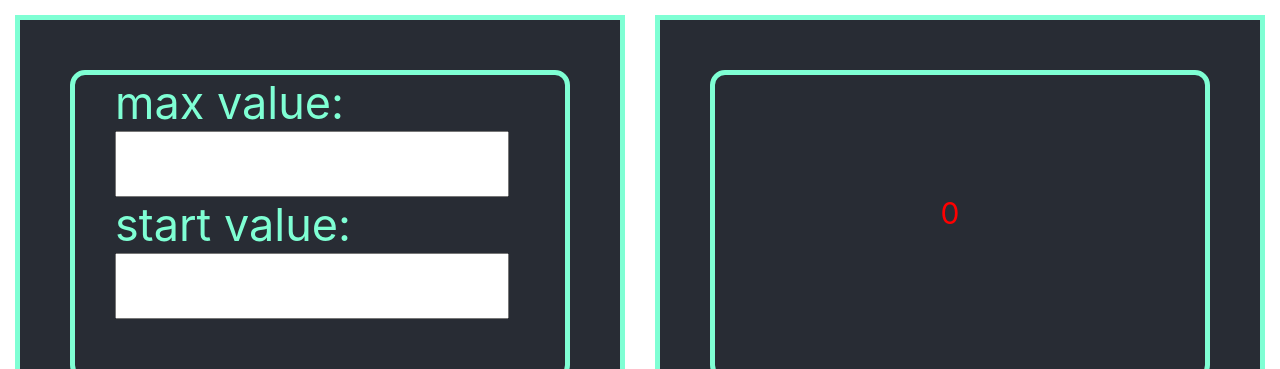
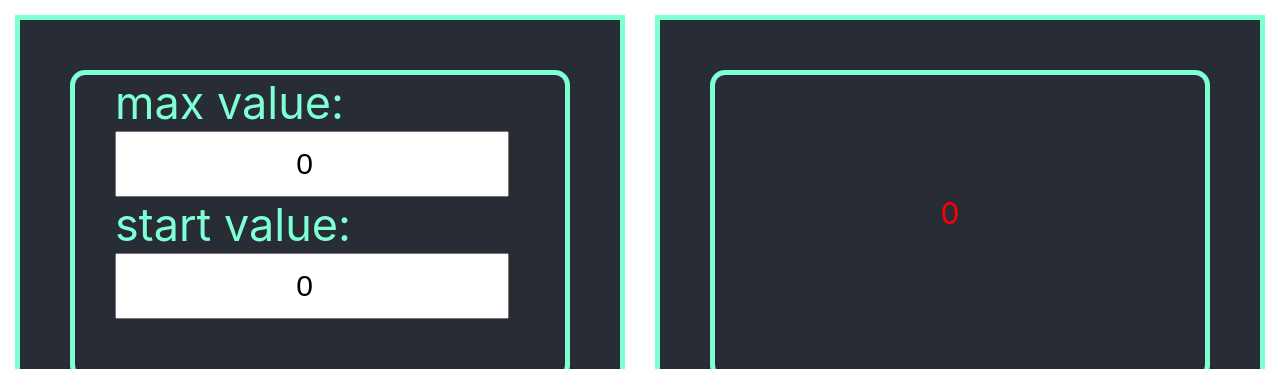
Before and after one commit to MaxFas/-ounter, a React (Create React App) app: page / in a window 1280 px wide. Shown: the top 369 px of the page. Built offline with nearby package versions, Linux system fonts and the light colour scheme.

Commit message:
set button logic

```diff
--- a/src/App.tsx
+++ b/src/App.tsx
@@ -2,51 +2,32 @@ import React, {useState} from 'react';
 import './App.css';
 import {Display} from "./components/Display";
 import {Buttons} from "./components/Buttons";
-import {ButtonSet} from "./components/ButtonSet";
-import {SetValues} from "./components/SetValues";
+import {Settings} from "./components/SettingsComponent";
 
 
 function App() {
     const [value, setValue] = useState<number>(0)
     let [maxValue, setMaxValue] = useState<number>(0)
     let [startValue, setStartValue] = useState<number>(0)
+    let [error, setError] = useState<string>('')
 
     function changeValue(newValue: number) {
-        if (newValue > 5) {
-            setValue(5)
-        }
-        if (newValue === 0) {
-            setValue(0)
-        } else {
-            setValue(newValue)
-        }
+        setValue(newValue)
     }
 
-
-    function findMaxValue(maxInputValue:number) {
-        maxValue = maxInputValue
-        setMaxValue(maxValue)
+    const setValues = (start: number, max: number) => {
+        setValue(start)
+        setMaxValue(max)
+        setStartValue(start)
     }
-
-    function findStartValue(firstInputValue:number) {
-        startValue = firstInputValue
-        setStartValue(startValue)
-    }
-
-
-    function changeSetValues(startValue: number) {
-        setValue(startValue)
-    }
-
     return (
 
         <div className={"wrapper"}>
             <div className={"main"}>
-                <SetValues findMaxValue={findMaxValue} findStartValue={findStartValue}/>
-                <ButtonSet startValue={startValue} changeSetValues={changeSetValues}/>
+              <Settings startValue={startValue} maxValue={maxValue} setValues={setValues} setError={setError}/>
             </div>
             <div className={"main"}>
-                <Display value={value} maxValue={maxValue}/>
+                <Display value={value} maxValue={maxValue} error={error}/>
                 <Buttons value={value} changeValue={changeValue} startValue={startValue} maxValue={maxValue}/>
             </div>
         </div>
--- a/src/components/ButtonSet.tsx
+++ b/src/components/ButtonSet.tsx
@@ -3,8 +3,7 @@ import '.././App.css';
 
 
 type ButtonSetType = {
-    changeSetValues: (startValue: number) => void
-    startValue: number
+    onClick: () => void
 }
 
 export function ButtonSet(props: ButtonSetType) {
@@ -13,7 +12,7 @@ export function ButtonSet(props: ButtonSetType) {
 
     return (
         <div className={'buttonsPanel'}>
-            <button className={'buttonSet'} onClick={()=> props.changeSetValues(props.startValue)}>SET</button>
+            <button className={'buttonSet'} onClick={props.onClick}>SET</button>
         </div>
     )
 }
--- a/src/components/Buttons.tsx
+++ b/src/components/Buttons.tsx
@@ -1,4 +1,4 @@
-import React from 'react';
+import React, {useState} from 'react';
 import '.././App.css';
 
 export type ButtonsType = {
@@ -11,6 +11,8 @@ export type ButtonsType = {
 export function Buttons(props: ButtonsType) {
 
 
+
+
     return (
         <div className={'buttonsPanel'}>
             <button className={'inc'}  disabled={props.value === props.maxValue} onClick={()=> props.changeValue( props.value + 1)}>INC</button>
--- a/src/components/Display.tsx
+++ b/src/components/Display.tsx
@@ -4,12 +4,13 @@ import '.././App.css';
 export type DisplayType = {
     value: number|string
     maxValue: number
+    error: string
 }
 
 export function Display(props: DisplayType) {
     return (
         <div className={"display"}>
-           <div className={props.value === props.maxValue? 'resultMax': 'result'} >{props.value}</div>
+           <div className={props.value === props.maxValue? 'resultMax': 'result'} >{props.error ? props.error : props.value}</div>
         </div>
     );
 }
--- a/src/components/SetValues.tsx
+++ b/src/components/SetValues.tsx
@@ -4,13 +4,15 @@ import '.././App.css';
 export type SetValuesType = {
     findMaxValue: (maxInputValue: number) => void
     findStartValue: (firstInputValue: number) => void
+    maxValue: number
+    startValue: number
 }
 
 export function SetValues(props:SetValuesType) {
 
     return (
         <div className={'display'}>
-            <div className={'maxValue'}>max value: <input type="number" onChange={(event)=>props.findMaxValue(event.currentTarget.valueAsNumber)}/></div>
-            <div className={'startValue'}>start value: <input type="number" onChange={(event)=>props.findStartValue(event.currentTarget.valueAsNumber)}/></div>
+            <div className={'maxValue'}>max value: <input value={props.maxValue} type="number" onChange={(event)=>props.findMaxValue(event.currentTarget.valueAsNumber)}/></div>
+            <div className={'startValue'}>start value: <input value={props.startValue} type="number" onChange={(event)=>props.findStartValue(event.currentTarget.valueAsNumber)}/></div>
         </div>)
 }
--- /dev/null
+++ b/src/components/SettingsComponent.tsx
@@ -0,0 +1,35 @@
+import React, {FC, useState} from 'react'
+import {SetValues} from "./SetValues";
+import {ButtonSet} from "./ButtonSet";
+
+type PropsType = {
+    startValue: number
+    maxValue: number
+    setValues: (start: number, max: number) => void
+    setError: (value: string) => void
+
+}
+export const Settings: FC<PropsType> = (props)=> {
+
+    let [max, setMax] = useState<number>(props.maxValue)
+    let [min, setMin] = useState<number>(props.startValue)
+
+    const setValues = () => {
+        props.setValues(min, max)
+    }
+
+    const handleChangeMin = (value: number) => {
+        if(value < 0) {
+           props.setError('Incorrect value')
+        } else {
+            props.setError('')
+        }
+        setMin(value)
+    }
+
+
+    return <div>
+        <SetValues findMaxValue={setMax} findStartValue={handleChangeMin} startValue={min} maxValue={max}/>
+        <ButtonSet onClick={setValues} />
+    </div>
+}
```
